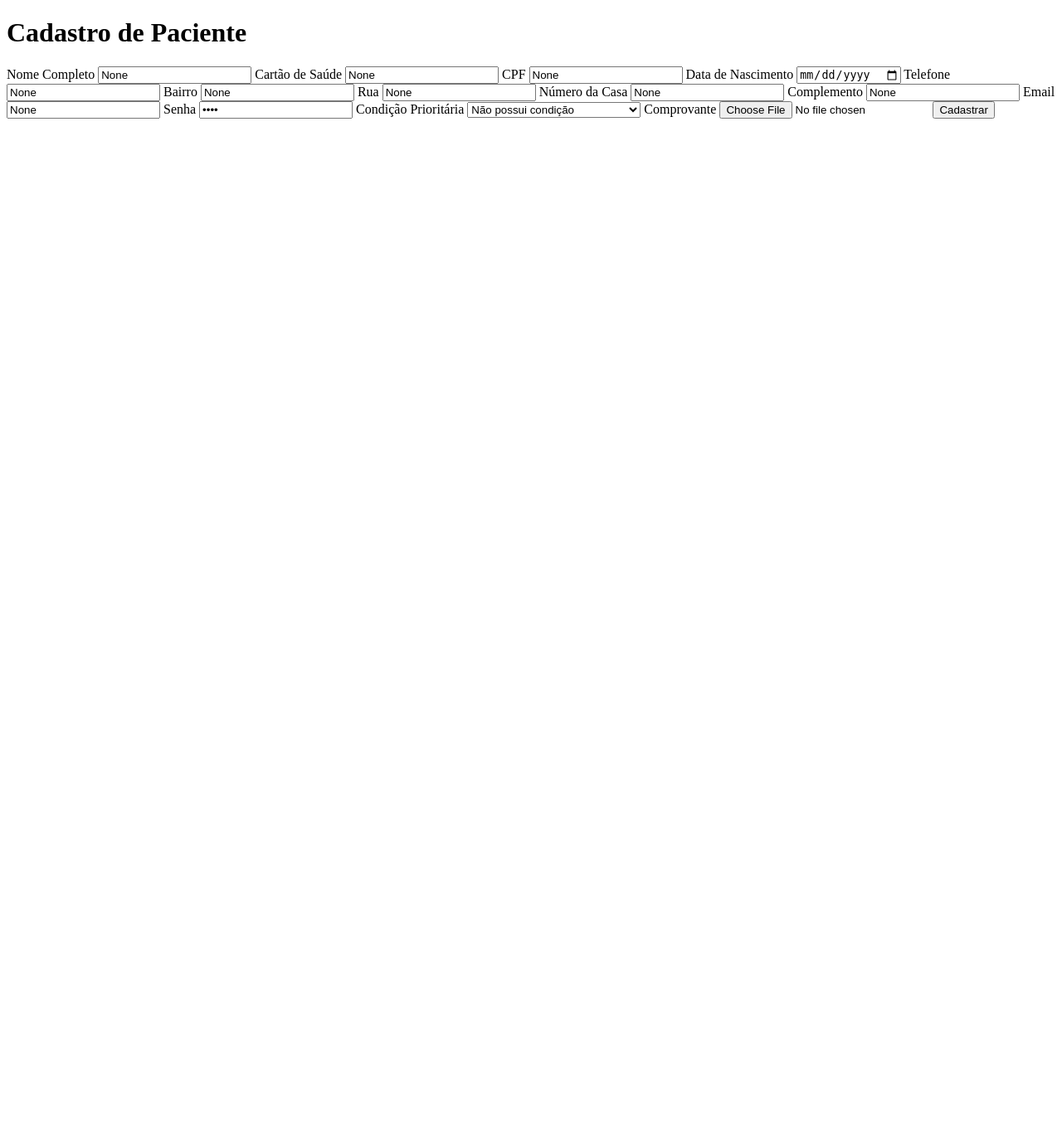
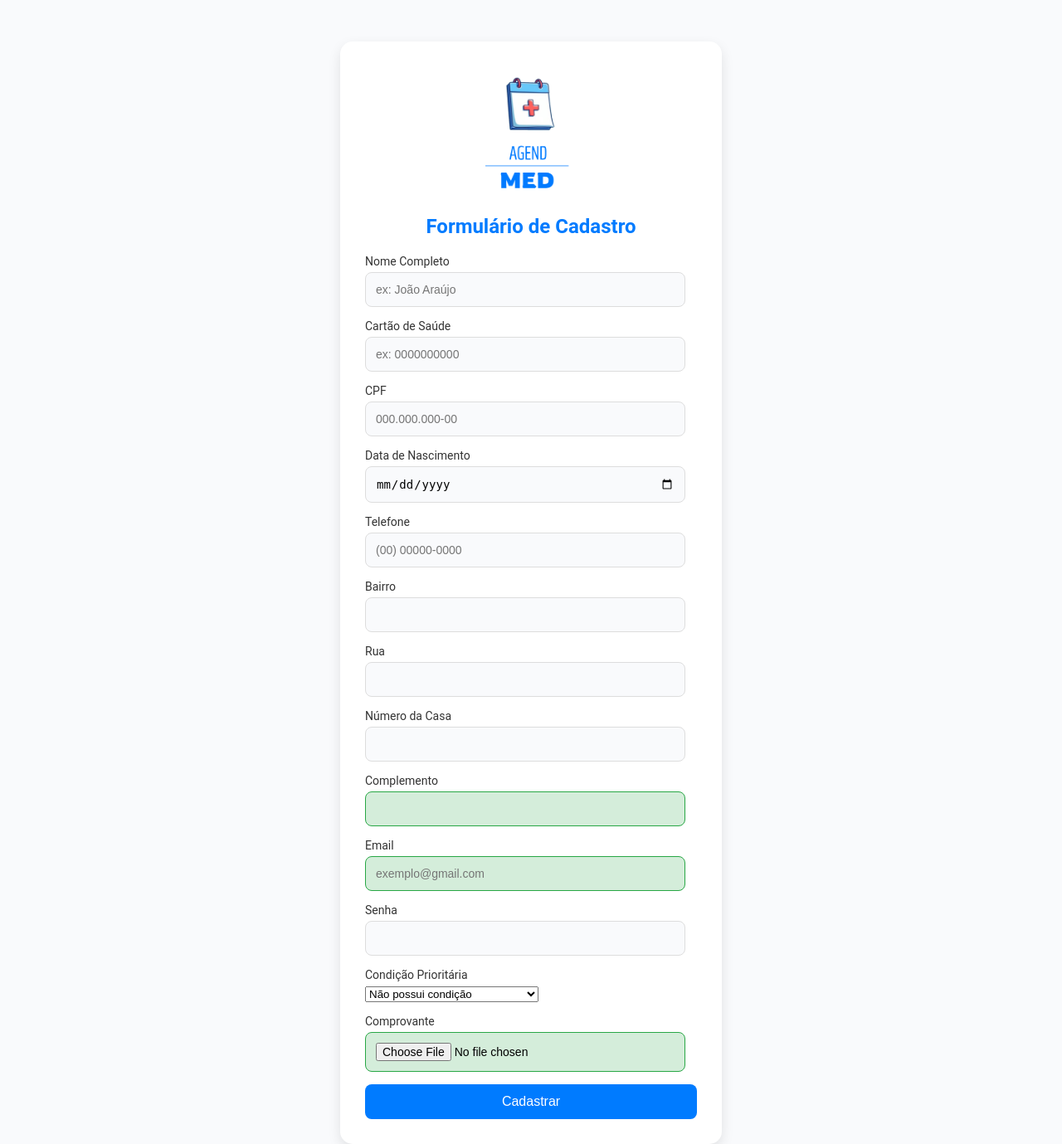
Before and after one commit to AgendMed/agendmed.github.io, a Django app: page /Paciente/cadastro/ in a window 1280 px wide. Shown: the whole page at 83% size. Before the commit the page ends 143 px from the top, so only its background shows below. Run offline with Django 5.2, Linux system fonts and the light colour scheme.

Commit message:
cadastro mais estilizado - sem mascara para cpf/telefone

```diff
--- a/AgendMed/settings.py
+++ b/AgendMed/settings.py
@@ -137,7 +137,7 @@ STATICFILES_DIRS = [
 DEFAULT_AUTO_FIELD = 'django.db.models.BigAutoField'
 
 STATIC_ROOT = os.path.join(BASE_DIR, 'staticfiles')
-STATIC_URL = '/static/'
 STATIC_ROOT = BASE_DIR / 'staticfiles'
+
 STATIC_URL = '/static/'
 STATICFILES_DIRS = [BASE_DIR / 'static']
--- a/static/css/cadastro.css
+++ b/static/css/cadastro.css
@@ -39,7 +39,7 @@ body {
 .form-container img {
     display: block;
     margin: 0 auto 20px;
-    max-width: 80px;
+    max-width: 40%;
 }
 
 .form-container h2 {
@@ -55,6 +55,7 @@ body {
     margin-bottom: 5px;
     font-weight: 700;
 }
+
 .form-container hr {
     color: #007bff;
 }
@@ -74,12 +75,32 @@ body {
     border-radius: 8px;
     font-size: 14px;
     background-color: #f9fafc;
-    transition: border-color 0.3s ease;
+    transition: border-color 0.3s ease, background-color 0.3s ease;
+    width: 90%;
 }
 
+/* Borda cinza */
+.form-container input:not(:focus):not(:valid) {
+    border-color: #ddd;
+    background-color: #f9fafc;
+}
+
+/* Borda azul no foco */
 .form-container input:focus {
     border-color: #007bff;
     outline: none;
+}
+
+/* Borda verde quando válido */
+.form-container input:valid {
+    border-color: #28a745;
+    background-color: #d4edda;
+}
+
+/* Borda vermelha quando inválido */
+.form-container input:invalid {
+    border-color: #f44336;
+    background-color: #ffe6e6;
 }
 
 .form-container button {
@@ -93,6 +114,7 @@ body {
     font-weight: 500;
     cursor: pointer;
     transition: background-color 0.3s ease;
+    margin-top: 15px;
 }
 
 .form-container button:hover {
@@ -113,7 +135,32 @@ body {
 .form-container .link a:hover {
     text-decoration: underline;
 }
+
 .form-container span {
     color: red;
     font-size: 0.8em;
 }
+
+/* Estilo geral para os avisos de erro */
+.error-message {
+    color: #f44336;
+    font-size: 14px;
+    font-family: 'Arial', sans-serif;
+    margin-top: 5px;
+    padding: 5px;
+    border-left: 3px solid #f44336; /* Borda fina */
+    background-color: #ffe6e6; /* Fundo suave */
+    display: none;
+    margin-bottom: 10px;
+    border-radius: 5px;
+    box-shadow: 0 1px 2px rgba(0, 0, 0, 0.1); /* Sombras sutis */
+}
+
+/* Mostrar erro para campos inválidos */
+input:invalid + .error-message {
+    display: block;
+}
+
+#imagem{
+    width: 50%;
+}
--- a/templates/usuarios/cadastro.html
+++ b/templates/usuarios/cadastro.html
@@ -1,61 +1,65 @@
+{% load static %}
 <!DOCTYPE html>
 <html lang="pt-br">
 <head>
     <meta charset="UTF-8">
     <meta name="viewport" content="width=device-width, initial-scale=1.0">
     <title>Cadastro de Paciente</title>
+    <link rel="stylesheet" href="{% static 'css/cadastro.css' %}">
 </head>
 <body>
-    <h1>Cadastro de Paciente</h1>
+    <div class="content">
+        <div class="form-container">
+            <img src="{% static 'img/Logo-branca-AgendMed.png' %}" alt="Logo AgendMed" id="imagem">
+
+            <h2>Formulário de Cadastro</h2>
 
             <form method="POST" enctype="multipart/form-data">
                 {% csrf_token %}
 
                 <!-- Campo Nome Completo -->
                 <label for="nome_completo">Nome Completo</label>
-        <input type="text" id="nome_completo" name="nome_completo" value="{{ form.nome_completo.value }}" required>
+                <input type="text" id="nome_completo" name="nome_completo" value="{{ form.nome_completo.value|default:'' }}" placeholder="ex: João Araújo" required>
 
                 <!-- Campo Cartão de Saúde -->
                 <label for="cartao_saude">Cartão de Saúde</label>
-        <input type="text" id="cartao_saude" name="cartao_saude" value="{{ form.cartao_saude.value }}" required>
+                <input type="text" id="cartao_saude" name="cartao_saude" value="{{ form.cartao_saude.value|default:'' }}" placeholder="ex: 0000000000" required>
 
                 <!-- Campo CPF -->
                 <label for="cpf">CPF</label>
-        <input type="text" id="cpf" name="cpf" value="{{ form.cpf.value }}" required>
+                <input type="text" id="cpf" name="cpf" value="{{ form.cpf.value|default:'' }}" placeholder="000.000.000-00" required>
 
                 <!-- Campo Data de Nascimento -->
                 <label for="data_nascimento">Data de Nascimento</label>
-        <input type="date" id="data_nascimento" name="data_nascimento" value="{{ form.data_nascimento.value }}" required>
+                <input type="date" id="data_nascimento" name="data_nascimento" value="{{ form.data_nascimento.value|default:'' }}" required>
 
                 <!-- Campo Telefone -->
                 <label for="telefone">Telefone</label>
-        <input type="tel" id="telefone" name="telefone" value="{{ form.telefone.value }}" required>
+                <input type="tel" id="telefone" name="telefone" value="{{ form.telefone.value|default:'' }}" placeholder="(00) 00000-0000" required>
 
                 <!-- Campo Bairro -->
                 <label for="bairro">Bairro</label>
-        <input type="text" id="bairro" name="bairro" value="{{ form.bairro.value }}" required>
+                <input type="text" id="bairro" name="bairro" value="{{ form.bairro.value|default:'' }}" required>
 
                 <!-- Campo Rua -->
                 <label for="rua">Rua</label>
-        <input type="text" id="rua" name="rua" value="{{ form.rua.value }}" required>
+                <input type="text" id="rua" name="rua" value="{{ form.rua.value|default:'' }}" required>
 
                 <!-- Campo Número da Casa -->
                 <label for="num_casa">Número da Casa</label>
-        <input type="text" id="num_casa" name="num_casa" value="{{ form.num_casa.value }}" required>
+                <input type="text" id="num_casa" name="num_casa" value="{{ form.num_casa.value|default:'' }}" required>
 
                 <!-- Campo Complemento -->
                 <label for="complemento">Complemento</label>
-        <input type="text" id="complemento" name="complemento" value="{{ form.complemento.value }}">
+                <input type="text" id="complemento" name="complemento" value="{{ form.complemento.value|default:'' }}">
 
                 <!-- Campo Email -->
                 <label for="email">Email</label>
-        <input type="email" id="email" name="email" value="{{ form.email.value }}" autocomplete="email" required>
-
+                <input type="email" id="email" name="email" value="{{ form.email.value|default:'' }}" autocomplete="email" placeholder="exemplo@gmail.com">
 
                 <!-- Campo Senha -->
                 <label for="senha">Senha</label>
-        <input type="password" id="senha" name="senha" value="{{ form.senha.value }}" autocomplete="current-password" required>
-
+                <input type="password" id="senha" name="senha" value="{{ form.senha.value|default:'' }}" autocomplete="current-password" required>
 
                 <!-- Campo Condição Prioritária -->
                 <label for="condicao_prioritaria">Condição Prioritária</label>
@@ -72,7 +76,7 @@
 
                 <!-- Campo Comprovante (Arquivo) -->
                 <label for="comprovante">Comprovante</label>
-        <input type="file" id="comprovante" name="comprovante" value="{{ form.comprovante.value }}">
+                <input type="file" id="comprovante" name="comprovante" value="{{ form.comprovante.value|default:'' }}">
 
                 <!-- Botão de Envio -->
                 <button type="submit">Cadastrar</button>
@@ -88,5 +92,8 @@
                     {% endfor %}
                 </ul>
             {% endif %}
+        </div>
+    </div>
+
 </body>
 </html>
```
Also changed, not shown: static/JS/scripts.js (+28 -78 lines), 1 other file. Lines whose indentation alone changed are shown as unchanged.
